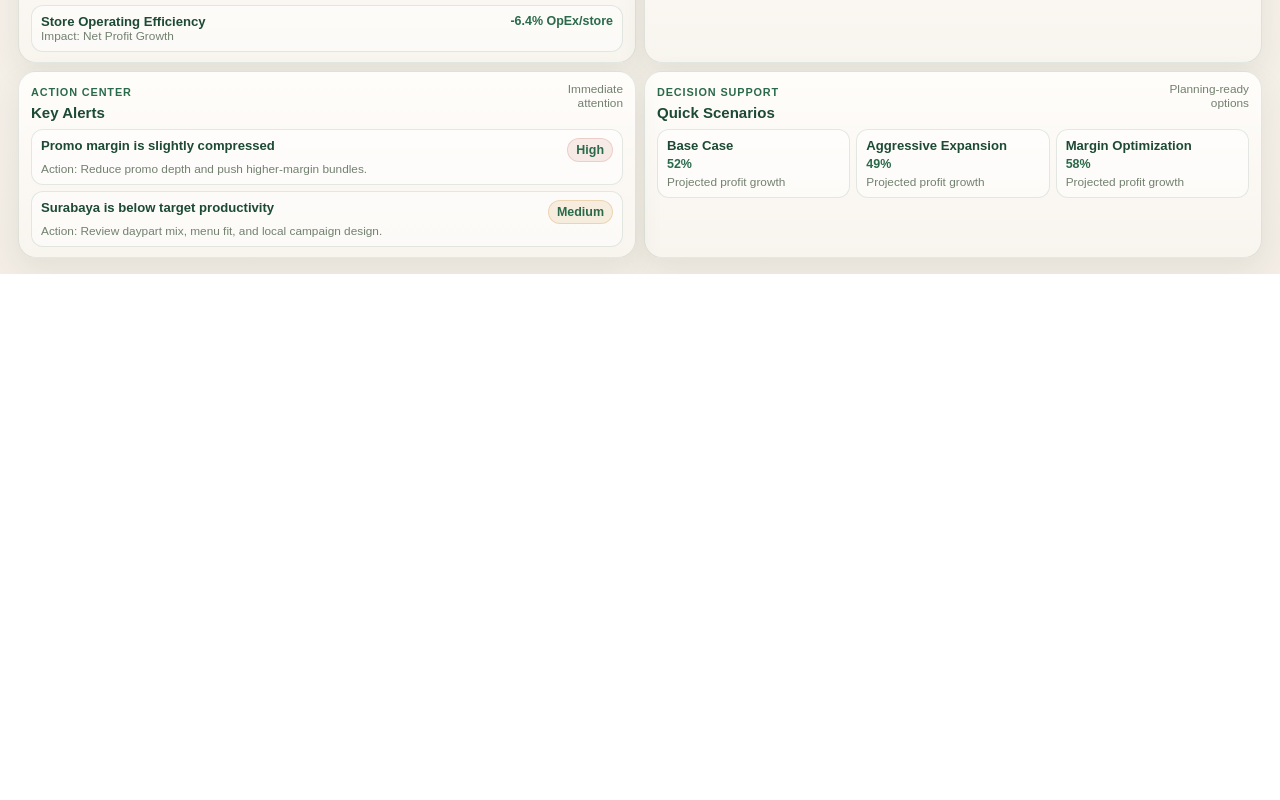
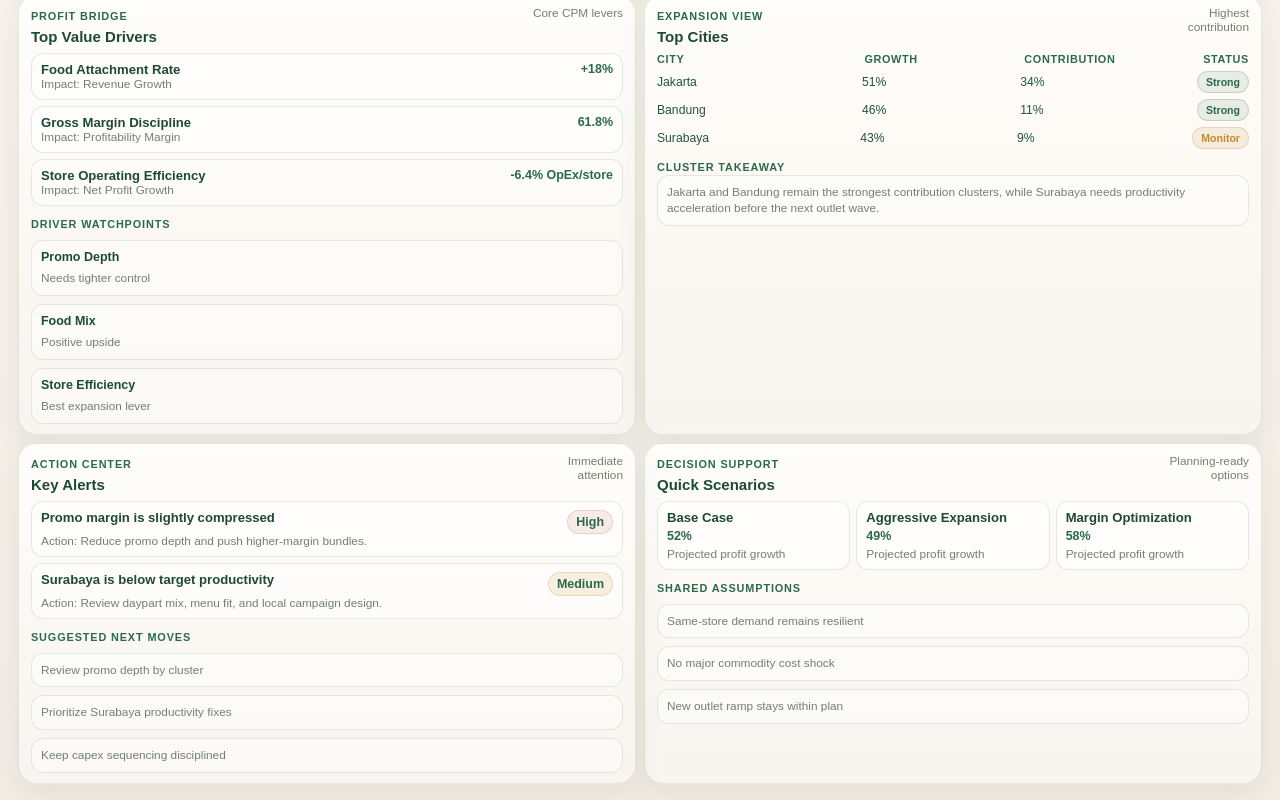
Before and after one commit to sulhanfuadi/fore-cpm-dashboard, a Next.js app: page / in a window 1280 px wide. Shown: the part 1035-1835 px from the top of the page. Before the commit the page ends 1309 px from the top, so only its background shows below. Built offline with nearby package versions, Linux system fonts and the light colour scheme.

Commit message:
feat: fill remaining dashboard whitespace with decision context

```diff
--- a/app/globals.css
+++ b/app/globals.css
@@ -487,3 +487,56 @@ small { font: inherit; }
     grid-template-columns: 1fr;
   }
 }
+
+
+.trend-driver-strip,
+.panel-footer-block {
+  margin-top: 8px;
+}
+
+.trend-driver-list,
+.assumption-list,
+.footer-mini-grid {
+  display: grid;
+  gap: 8px;
+  margin-top: 8px;
+}
+
+.trend-driver-list {
+  grid-template-columns: repeat(3, minmax(0, 1fr));
+}
+
+.trend-driver-chip,
+.assumption-item,
+.footer-mini-card,
+.footer-copy-card {
+  border: 1px solid var(--line);
+  border-radius: 12px;
+  padding: 8px 9px;
+  background: rgba(255,255,255,0.45);
+  color: var(--muted);
+  font-size: 0.74rem;
+  line-height: 1.4;
+}
+
+.footer-mini-grid-three {
+  grid-template-columns: repeat(3, minmax(0, 1fr));
+}
+
+.footer-mini-card strong {
+  display: block;
+  color: var(--text-strong);
+  font-size: 0.78rem;
+  margin-bottom: 4px;
+}
+
+.footer-copy-card p {
+  margin: 0;
+}
+
+@media (max-width: 1280px) {
+  .trend-driver-list,
+  .footer-mini-grid-three {
+    grid-template-columns: 1fr;
+  }
+}
--- a/app/page.tsx
+++ b/app/page.tsx
@@ -25,18 +25,28 @@ type Copy = {
   trendSummaryItems: Array<{ value: string; label: string }>;
   trendInsightTitle: string;
   trendInsightBody: string;
+  trendDriversTitle: string;
+  trendDrivers: string[];
   driverEyebrow: string;
   driverTitle: string;
   driverNote: string;
+  driverBottomTitle: string;
+  driverBottomItems: Array<{ title: string; value: string }>;
   outletEyebrow: string;
   outletTitle: string;
   outletNote: string;
+  outletInsightTitle: string;
+  outletInsightBody: string;
   scenarioEyebrow: string;
   scenarioTitle: string;
   scenarioNote: string;
+  scenarioAssumptionTitle: string;
+  scenarioAssumptions: string[];
   alertEyebrow: string;
   alertTitle: string;
   alertNote: string;
+  alertBottomTitle: string;
+  alertBottomItems: string[];
   revenueLegend: string;
   profitLegend: string;
   impact: string;
@@ -85,20 +95,34 @@ const copy: Record<Locale, Copy> = {
       { value: '+6 pts', label: 'Gross margin uplift' },
       { value: '+54%', label: 'Profit index expansion' },
     ],
-    trendInsightTitle: 'Momentum insight',
+    trendInsightTitle: 'Momentum Insight',
     trendInsightBody: 'Revenue and net profit continue to rise together, indicating the current expansion phase is still accretive and operational leverage is improving.',
+    trendDriversTitle: 'What drives the trend',
+    trendDrivers: ['Maturing outlets scale better', 'Food bundles support ticket size', 'Margin holds above the strategic floor'],
     driverEyebrow: 'Profit Bridge',
     driverTitle: 'Top Value Drivers',
     driverNote: 'Core CPM levers',
+    driverBottomTitle: 'Driver watchpoints',
+    driverBottomItems: [
+      { title: 'Promo Depth', value: 'Needs tighter control' },
+      { title: 'Food Mix', value: 'Positive upside' },
+      { title: 'Store Efficiency', value: 'Best expansion lever' },
+    ],
     outletEyebrow: 'Expansion View',
     outletTitle: 'Top Cities',
     outletNote: 'Highest contribution',
+    outletInsightTitle: 'Cluster takeaway',
+    outletInsightBody: 'Jakarta and Bandung remain the strongest contribution clusters, while Surabaya needs productivity acceleration before the next outlet wave.',
     scenarioEyebrow: 'Decision Support',
     scenarioTitle: 'Quick Scenarios',
     scenarioNote: 'Planning-ready options',
+    scenarioAssumptionTitle: 'Shared assumptions',
+    scenarioAssumptions: ['Same-store demand remains resilient', 'No major commodity cost shock', 'New outlet ramp stays within plan'],
     alertEyebrow: 'Action Center',
     alertTitle: 'Key Alerts',
     alertNote: 'Immediate attention',
+    alertBottomTitle: 'Suggested next moves',
+    alertBottomItems: ['Review promo depth by cluster', 'Prioritize Surabaya productivity fixes', 'Keep capex sequencing disciplined'],
     revenueLegend: 'Revenue',
     profitLegend: 'Net Profit',
     impact: 'Impact',
@@ -161,20 +185,34 @@ const copy: Record<Locale, Copy> = {
       { value: '+6 poin', label: 'Peningkatan gross margin' },
       { value: '+54%', label: 'Ekspansi indeks profit' },
     ],
-    trendInsightTitle: 'Insight momentum',
+    trendInsightTitle: 'Insight Momentum',
     trendInsightBody: 'Revenue dan net profit terus naik bersama, menunjukkan fase ekspansi saat ini masih accretive dan operational leverage terus membaik.',
+    trendDriversTitle: 'Pendorong tren',
+    trendDrivers: ['Outlet matang semakin efisien', 'Bundling makanan mengangkat ticket size', 'Margin tetap di atas lantai strategis'],
     driverEyebrow: 'Profit Bridge',
     driverTitle: 'Driver Nilai Utama',
     driverNote: 'Levers CPM inti',
+    driverBottomTitle: 'Watchpoints driver',
+    driverBottomItems: [
+      { title: 'Kedalaman Promo', value: 'Perlu kontrol lebih ketat' },
+      { title: 'Food Mix', value: 'Masih ada upside positif' },
+      { title: 'Efisiensi Toko', value: 'Leverage ekspansi terbaik' },
+    ],
     outletEyebrow: 'Pandangan Ekspansi',
     outletTitle: 'Kota Teratas',
     outletNote: 'Kontribusi tertinggi',
+    outletInsightTitle: 'Insight cluster',
+    outletInsightBody: 'Jakarta dan Bandung tetap menjadi cluster kontribusi terkuat, sementara Surabaya perlu akselerasi produktivitas sebelum gelombang outlet berikutnya.',
     scenarioEyebrow: 'Dukungan Keputusan',
     scenarioTitle: 'Skenario Cepat',
     scenarioNote: 'Opsi siap planning',
+    scenarioAssumptionTitle: 'Asumsi bersama',
+    scenarioAssumptions: ['Permintaan same-store tetap resilien', 'Tidak ada shock besar biaya komoditas', 'Ramp outlet baru tetap sesuai rencana'],
     alertEyebrow: 'Pusat Aksi',
     alertTitle: 'Alert Kunci',
     alertNote: 'Perlu perhatian segera',
+    alertBottomTitle: 'Langkah berikutnya',
+    alertBottomItems: ['Review kedalaman promo per cluster', 'Prioritaskan perbaikan produktivitas Surabaya', 'Jaga sequencing capex tetap disiplin'],
     revenueLegend: 'Revenue',
     profitLegend: 'Net Profit',
     impact: 'Dampak',
@@ -333,6 +371,14 @@ export default function Home() {
               <p>{t.trendInsightBody}</p>
             </section>
           </div>
+          <section className="trend-driver-strip">
+            <span className="eyebrow">{t.trendDriversTitle}</span>
+            <div className="trend-driver-list">
+              {t.trendDrivers.map((item) => (
+                <div key={item} className="trend-driver-chip">{item}</div>
+              ))}
+            </div>
+          </section>
         </section>
 
         <section className="card panel drivers-panel">
@@ -354,6 +400,17 @@ export default function Home() {
               </article>
             ))}
           </div>
+          <section className="panel-footer-block">
+            <span className="eyebrow">{t.driverBottomTitle}</span>
+            <div className="footer-mini-grid footer-mini-grid-three">
+              {t.driverBottomItems.map((item) => (
+                <article key={item.title} className="footer-mini-card">
+                  <strong>{item.title}</strong>
+                  <span>{item.value}</span>
+                </article>
+              ))}
+            </div>
+          </section>
         </section>
 
         <section className="card panel outlet-panel">
@@ -379,6 +436,12 @@ export default function Home() {
               </div>
             ))}
           </div>
+          <section className="panel-footer-block">
+            <span className="eyebrow">{t.outletInsightTitle}</span>
+            <div className="footer-copy-card">
+              <p>{t.outletInsightBody}</p>
+            </div>
+          </section>
         </section>
 
         <section className="card panel scenario-panel">
@@ -398,6 +461,14 @@ export default function Home() {
               </article>
             ))}
           </div>
+          <section className="panel-footer-block">
+            <span className="eyebrow">{t.scenarioAssumptionTitle}</span>
+            <div className="assumption-list">
+              {t.scenarioAssumptions.map((item) => (
+                <div key={item} className="assumption-item">{item}</div>
+              ))}
+            </div>
+          </section>
         </section>
 
         <section className="card panel alerts-panel">
@@ -419,6 +490,14 @@ export default function Home() {
               </article>
             ))}
           </div>
+          <section className="panel-footer-block">
+            <span className="eyebrow">{t.alertBottomTitle}</span>
+            <div className="assumption-list">
+              {t.alertBottomItems.map((item) => (
+                <div key={item} className="assumption-item">{item}</div>
+              ))}
+            </div>
+          </section>
         </section>
       </section>
     </main>
```
